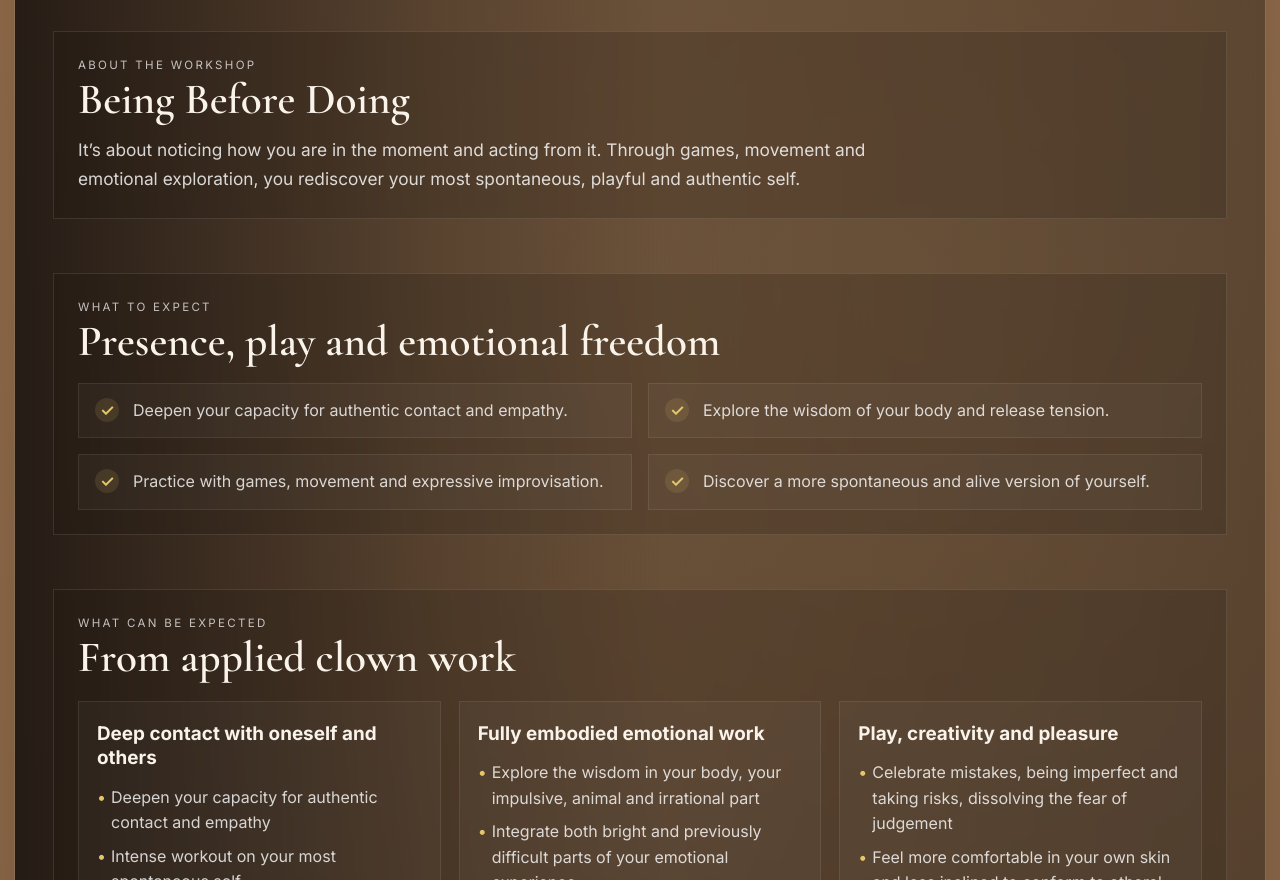
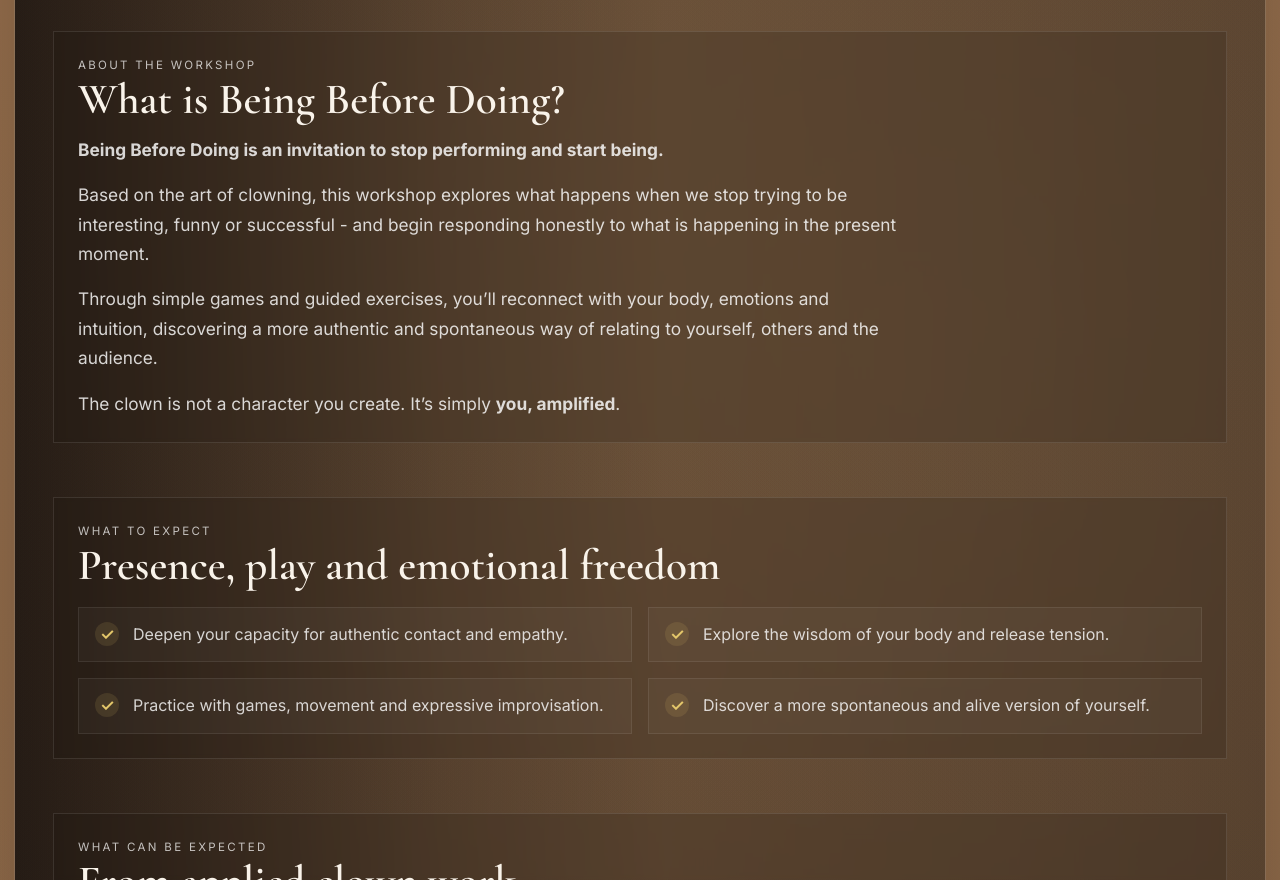
Before and after one commit to abreezel-art/lisbonplayground, a plain HTML site: page bbd/index.html in a window 1280 px wide. Shown: the part 939-1819 px from the top of the page. Drawn offline with nearby package versions, Linux system fonts and the light colour scheme.

Commit message:
Replaced text in About the workshop section

```diff
--- a/bbd/index.html
+++ b/bbd/index.html
@@ -958,9 +958,18 @@
         <section class="section" id="about">
           <div class="section-inner">
             <p class="section-kicker">About the workshop</p>
-            <h2>Being Before Doing</h2>
+            <h2>What is Being Before Doing?</h2>
             <p class="section-copy">
-              It’s about noticing how you are in the moment and acting from it. Through games, movement and emotional exploration, you rediscover your most spontaneous, playful and authentic self.
+              <strong>Being Before Doing is an invitation to stop performing and start being.</strong>
+            </p>
+            <p class="section-copy">
+              Based on the art of clowning, this workshop explores what happens when we stop trying to be interesting, funny or successful - and begin responding honestly to what is happening in the present moment.
+            </p>
+            <p class="section-copy">
+              Through simple games and guided exercises, you’ll reconnect with your body, emotions and intuition, discovering a more authentic and spontaneous way of relating to yourself, others and the audience.
+            </p>
+            <p class="section-copy">
+              The clown is not a character you create. It’s simply <strong>you, amplified</strong>.
             </p>
           </div>
         </section>
```
Also changed, not shown: 2 other files.
